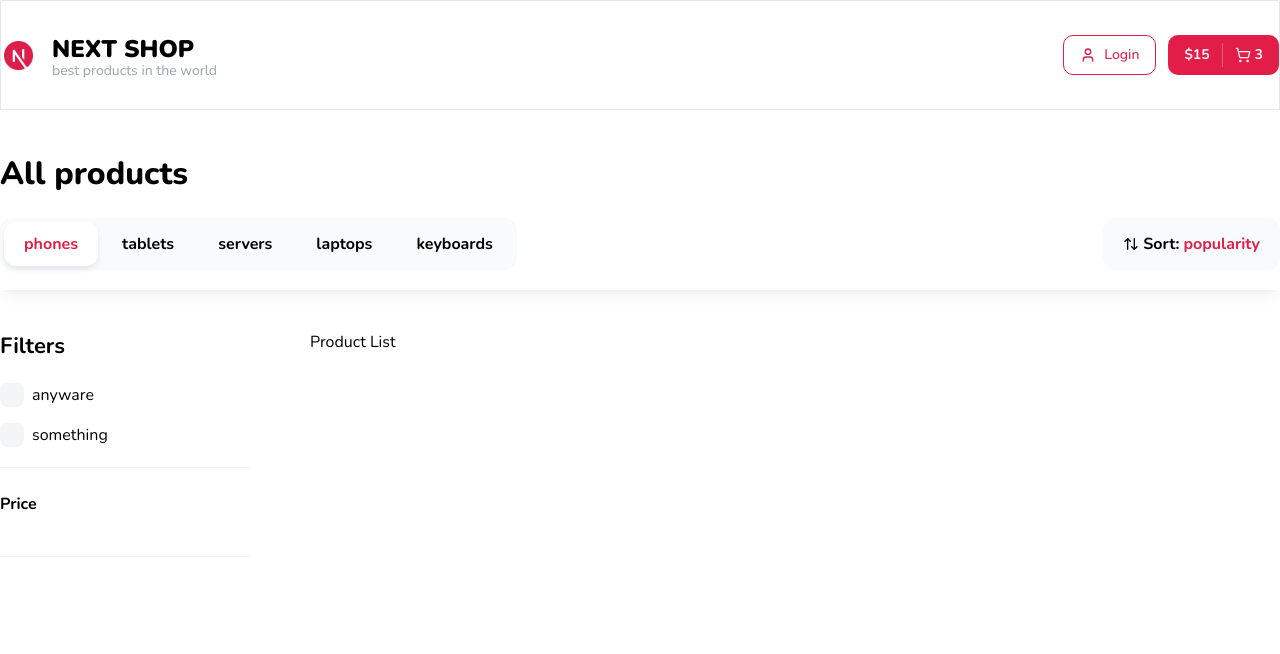
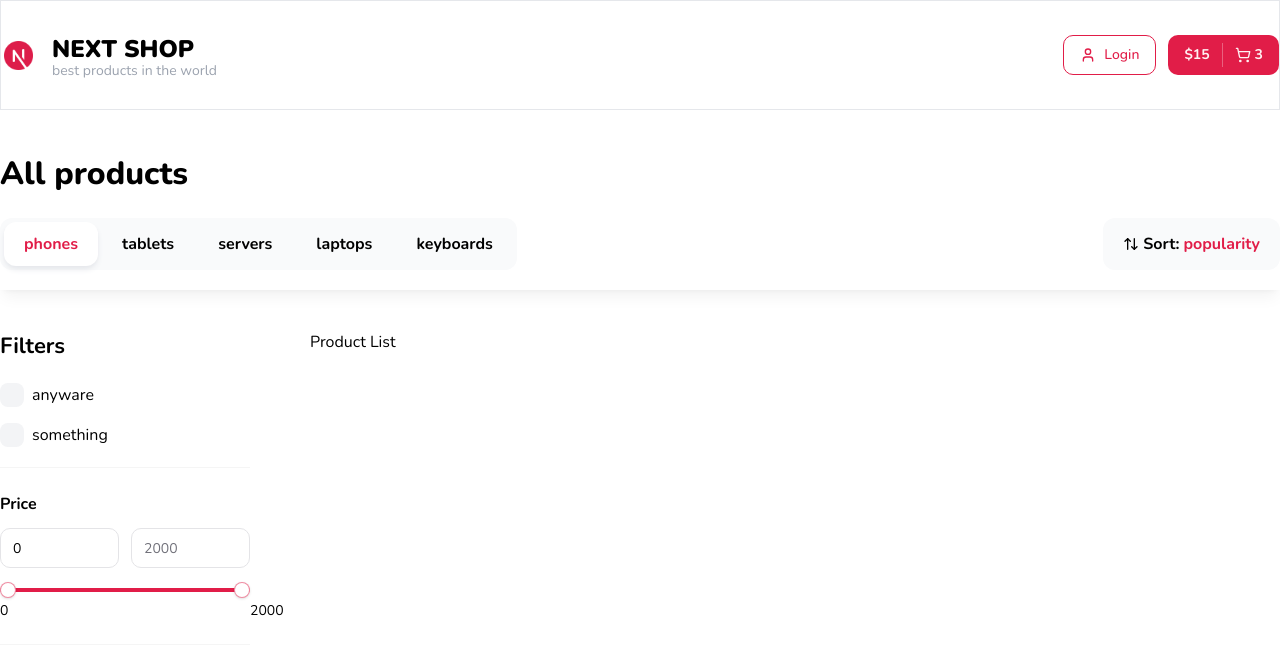
Before and after one commit to Slipum/next-shop, a Next.js app: page / in a window 1280 px wide. Shown: the top 654 px of the page. Built offline with nearby package versions, Linux system fonts and the light colour scheme.

Commit message:
update filters

```diff
--- a/components/shared/filters.tsx
+++ b/components/shared/filters.tsx
@@ -1,5 +1,7 @@
 import React from 'react';
+import { Input } from '../ui';
 import { FilterCheckbox } from './filter-checkbox';
+import { RangeSlider } from './range-slider';
 import { Title } from './title';
 
 interface Props {
@@ -17,6 +19,12 @@
 
 			<div className="mt-5 border-y border-y-neutral-100 py-6 pb-7">
 				<p className="font-bold mb-3">Price</p>
+				<div className="flex gap-3 mb-5">
+					<Input type="number" placeholder="0" min={0} max={2000} defaultValue={0} />
+					<Input type="number" min={1} max={2000} placeholder="2000" />
+				</div>
+
+				<RangeSlider min={0} max={2000} step={2} value={[0, 2000]} />
 			</div>
 		</div>
 	);
--- a/components/shared/index.ts
+++ b/components/shared/index.ts
@@ -3,6 +3,7 @@
 export { FilterCheckbox } from './filter-checkbox';
 export { Filters } from './filters';
 export { Header } from './header';
+export { RangeSlider } from './range-slider';
 export { SortPopup } from './sort-popup';
 export { Title } from './title';
 export { TopBar } from './top-bar';
--- /dev/null
+++ b/components/shared/range-slider.tsx
@@ -0,0 +1,71 @@
+'use client';
+
+import * as SliderPrimitive from '@radix-ui/react-slider';
+import React from 'react';
+
+import { cn } from '@/lib/utils';
+
+type SliderProps = {
+	className?: string;
+	min: number;
+	max: number;
+	step: number;
+	formatLabel?: (value: number) => string;
+	value?: number[] | readonly number[];
+	onValueChange?: (values: number[]) => void;
+};
+
+const RangeSlider = React.forwardRef(
+	(
+		{ className, min, max, step, formatLabel, value, onValueChange, ...props }: SliderProps,
+		ref,
+	) => {
+		const initialValue = Array.isArray(value) ? value : [min, max];
+		const [localValues, setLocalValues] = React.useState(initialValue);
+
+		React.useEffect(() => {
+			// Update localValues when the external value prop changes
+			setLocalValues(Array.isArray(value) ? value : [min, max]);
+		}, [min, max, value]);
+
+		const handleValueChange = (newValues: number[]) => {
+			setLocalValues(newValues);
+			if (onValueChange) {
+				onValueChange(newValues);
+			}
+		};
+
+		return (
+			<SliderPrimitive.Root
+				ref={ref as React.RefObject<HTMLDivElement>}
+				min={min}
+				max={max}
+				step={step}
+				value={localValues}
+				onValueChange={handleValueChange}
+				className={cn('relative flex w-full touch-none select-none mb-6 items-center', className)}
+				{...props}>
+				<SliderPrimitive.Track className="relative h-1 w-full grow overflow-hidden rounded-full bg-primary/20">
+					<SliderPrimitive.Range className="absolute h-full bg-primary" />
+				</SliderPrimitive.Track>
+				{localValues.map((value, index) => (
+					<React.Fragment key={index}>
+						<div
+							className="absolute text-center"
+							style={{
+								left: `calc(${((value - min) / (max - min)) * 100}% + 0px)`,
+								top: `10px`,
+							}}>
+							<span className="text-sm">{formatLabel ? formatLabel(value) : value}</span>
+						</div>
+						<SliderPrimitive.Thumb className="block h-4 w-4 rounded-full border border-primary/50 bg-white shadow transition-colors focus-visible:outline-none focus-visible:ring-1 focus-visible:ring-ring disabled:pointer-events-none disabled:opacity-50" />
+					</React.Fragment>
+				))}
+			</SliderPrimitive.Root>
+		);
+	},
+);
+
+RangeSlider.displayName = SliderPrimitive.Root.displayName;
+
+export { RangeSlider };
```
